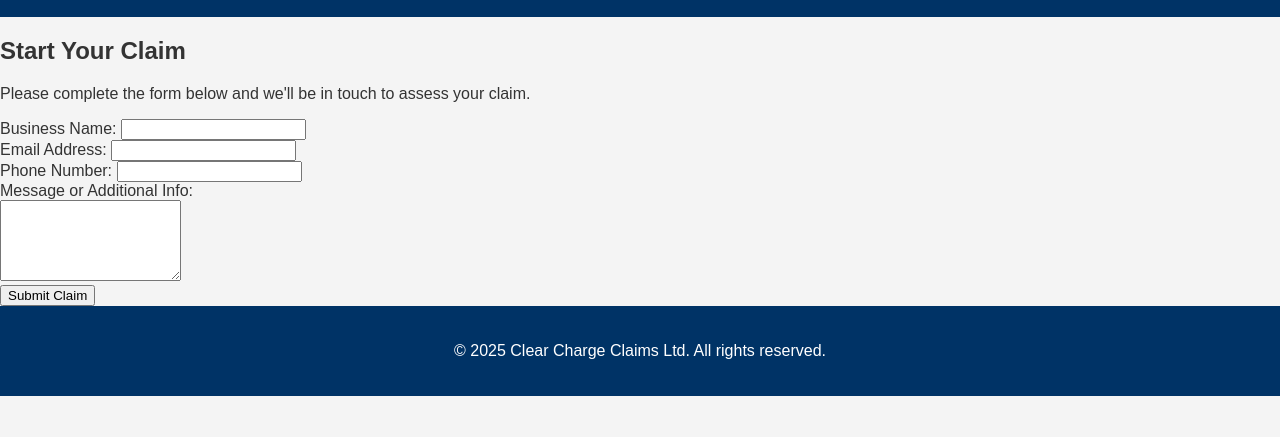
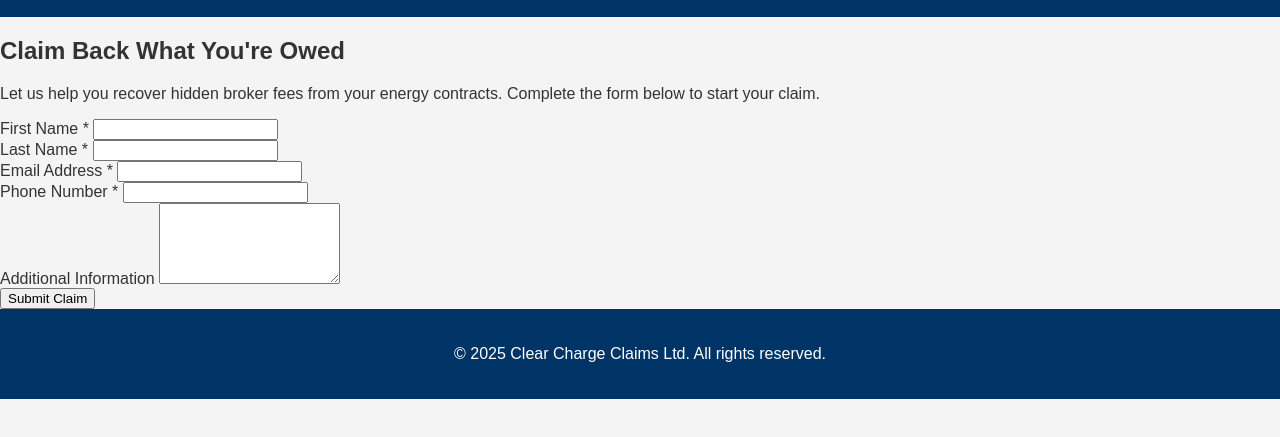
Before and after one commit to Clear-Charge-Claims/clearchargeclaims-website, a plain HTML site: page start-claim.html in a window 1280 px wide. Shown: the part 73-510 px from the top of the page. Drawn offline with Linux system fonts and the light colour scheme.

Commit message:
Add files via upload

```diff
--- a/start-claim.html
+++ b/start-claim.html
@@ -1,16 +1,17 @@
+
 <!DOCTYPE html>
 <html lang="en">
 <head>
-  <meta charset="UTF-8">
-  <meta name="viewport" content="width=device-width, initial-scale=1.0">
+  <meta charset="UTF-8" />
+  <meta name="viewport" content="width=device-width, initial-scale=1.0"/>
   <title>Start a Claim | Clear Charge Claims</title>
-  <link rel="stylesheet" href="styles.css">
-  <link rel="icon" href="favicon.ico" type="image/x-icon">
+  <link rel="stylesheet" href="styles.css" />
+  <link rel="icon" href="favicon.ico" type="image/x-icon" />
 </head>
 <body>
   <header class="header">
     <div class="container">
-      <img src="images/logo.png" alt="Clear Charge Claims Logo" class="logo">
+      <img src="images/logo.png" alt="Clear Charge Claims Logo" class="logo" />
       <nav>
         <ul>
           <li><a href="index.html">Home</a></li>
@@ -22,24 +23,37 @@
     </div>
   </header>
 
-  <section class="claim-form">
+  <section class="contact-hero">
     <div class="container">
-      <h1>Start Your Claim</h1>
-      <p>Please complete the form below and we'll be in touch to assess your claim.</p>
+      <h1>Claim Back What You're Owed</h1>
+      <p>Let us help you recover hidden broker fees from your energy contracts. Complete the form below to start your claim.</p>
+    </div>
+  </section>
+
+  <section class="contact-form-section">
+    <div class="container">
       <form action="mailto:enquiries@clearchargeclaims.com" method="POST" enctype="text/plain">
-        <label for="name">Business Name:</label>
-        <input type="text" id="name" name="Business Name" required><br>
-
-        <label for="email">Email Address:</label>
-        <input type="email" id="email" name="Email" required><br>
-
-        <label for="phone">Phone Number:</label>
-        <input type="tel" id="phone" name="Phone" required><br>
-
-        <label for="message">Message or Additional Info:</label><br>
-        <textarea id="message" name="Message" rows="5"></textarea><br>
-
-        <input type="submit" value="Submit Claim">
+        <div class="form-group">
+          <label for="first-name">First Name *</label>
+          <input type="text" id="first-name" name="First Name" required />
+        </div>
+        <div class="form-group">
+          <label for="last-name">Last Name *</label>
+          <input type="text" id="last-name" name="Last Name" required />
+        </div>
+        <div class="form-group">
+          <label for="email">Email Address *</label>
+          <input type="email" id="email" name="Email" required />
+        </div>
+        <div class="form-group">
+          <label for="phone">Phone Number *</label>
+          <input type="tel" id="phone" name="Phone" required />
+        </div>
+        <div class="form-group">
+          <label for="message">Additional Information</label>
+          <textarea id="message" name="Message" rows="5"></textarea>
+        </div>
+        <button type="submit" class="submit-btn">Submit Claim</button>
       </form>
     </div>
   </section>
```
